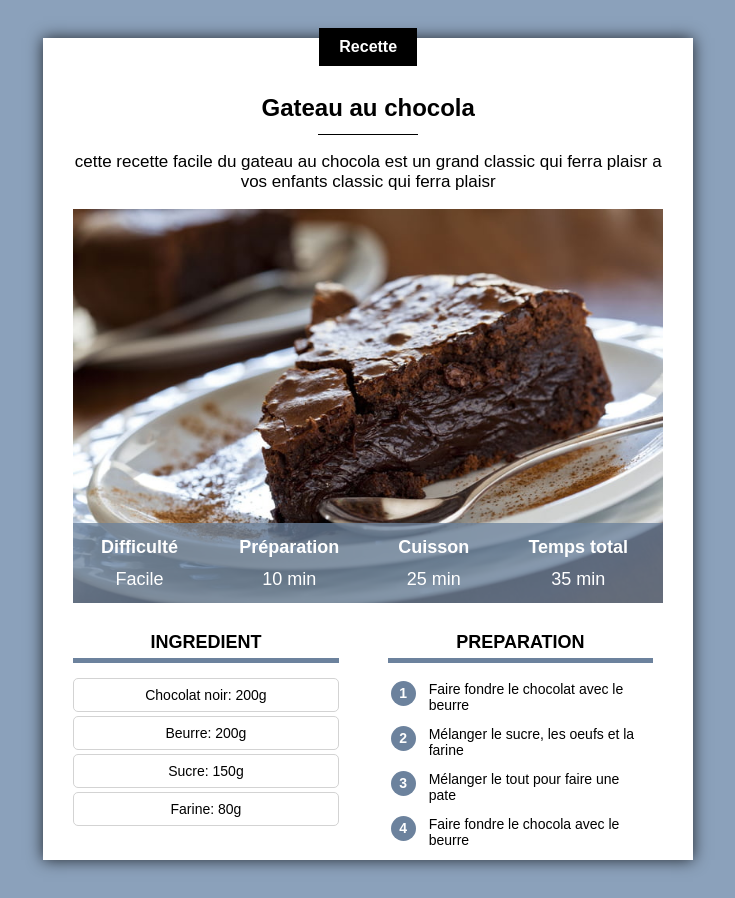
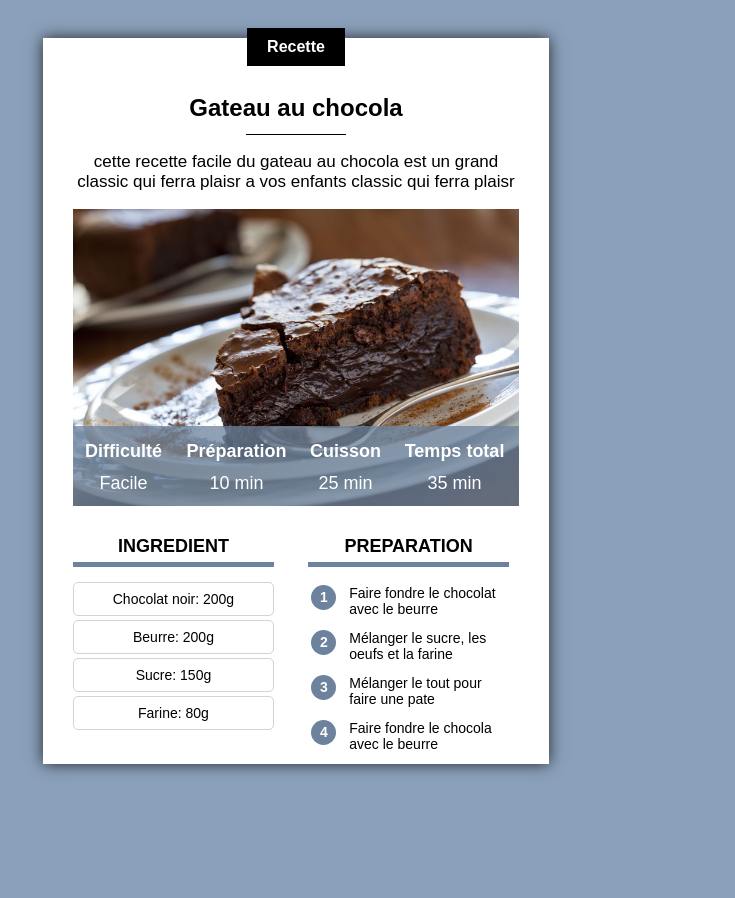
Before and after one commit to ames-code/recette, a plain HTML site: page index.html in a window 1280 px wide. Shown: the whole page, without its empty margins (344-1079 px from the left). After the commit the page ends 802 px from the top, so only its background shows below. Drawn offline with Linux system fonts and the light colour scheme.

Commit message:
Add files via upload

```diff
--- a/style.css
+++ b/style.css
@@ -181,7 +181,7 @@ img {
         background-color: white;
         margin: 3% 30%;
         padding: 0px 30px;
-        min-width: 590px;
+        min-width: 350px;
         overflow: visible;
     }
 
```
